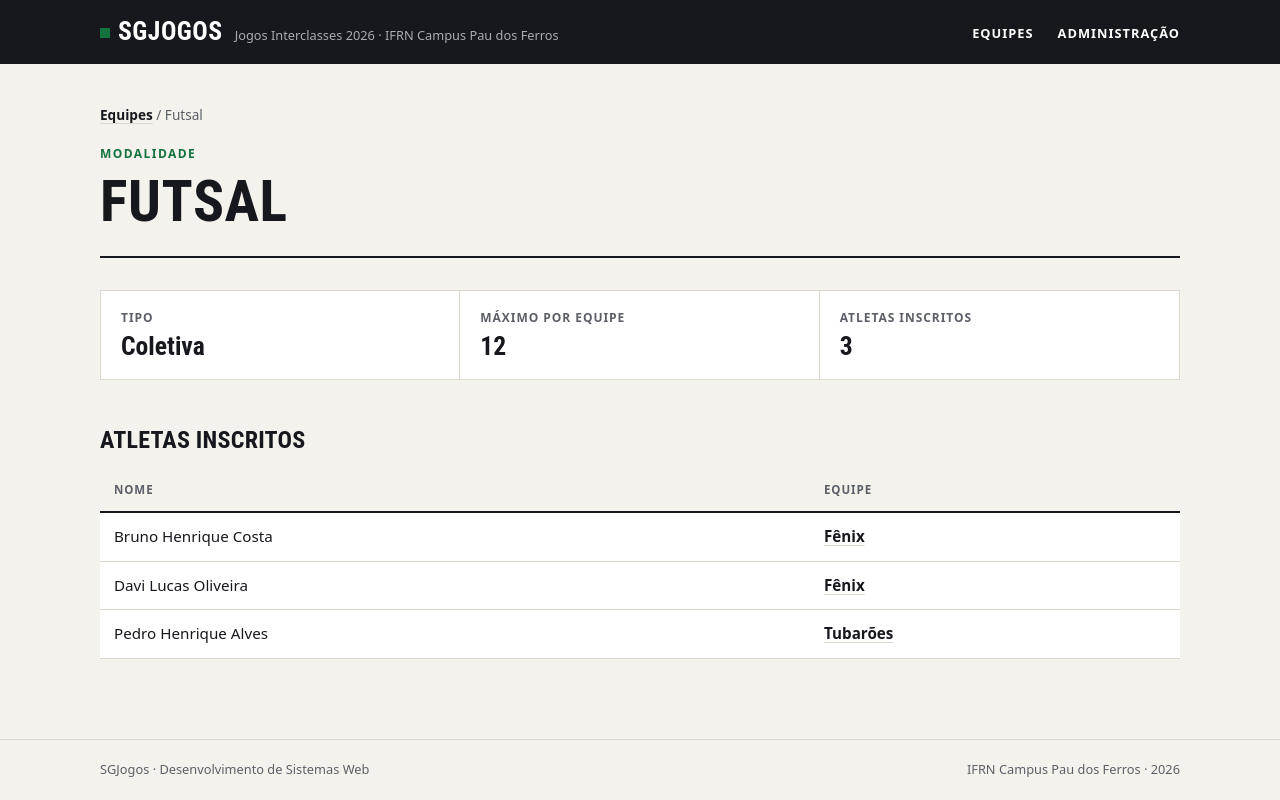
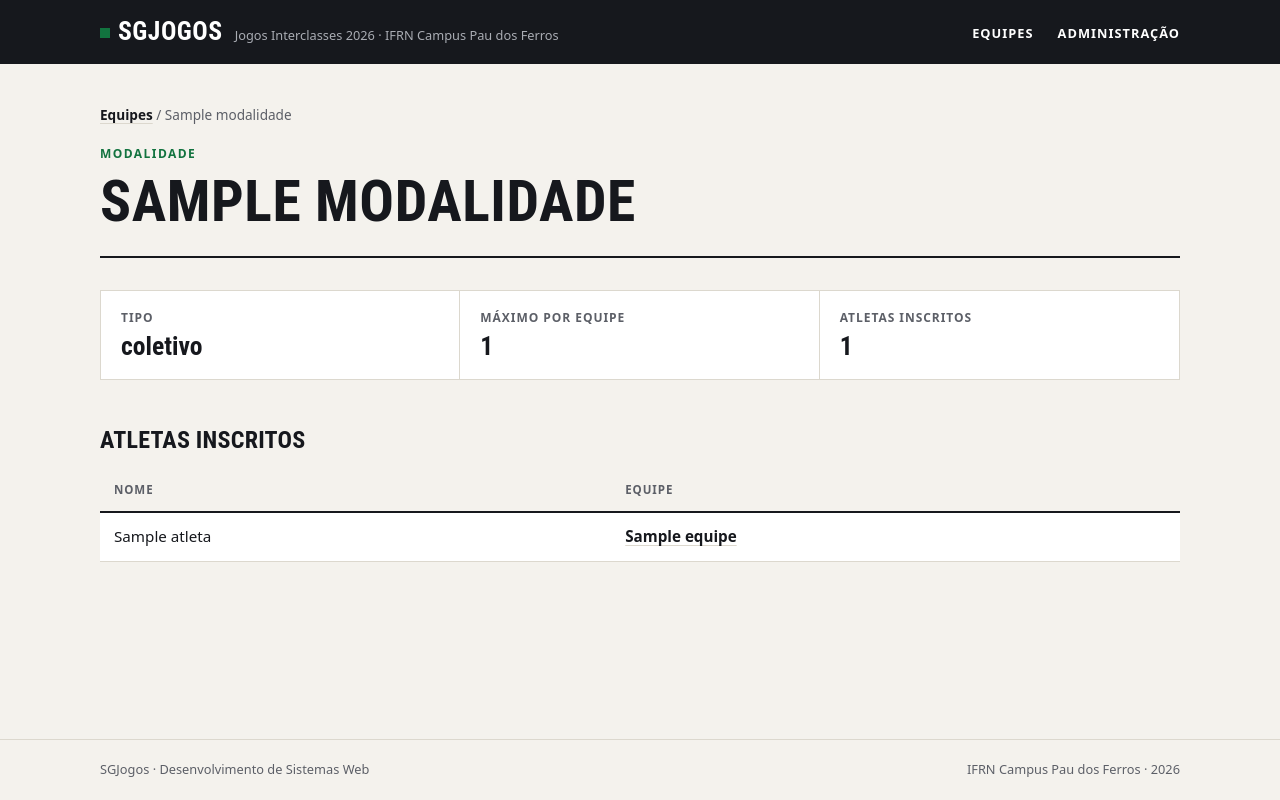
Before and after one commit to NicolasRaony06/prova-dsw, a Django app: template jogos/templates/jogos/modalidade.html in a window 1280 px wide. Run offline with Django 5.2, Linux system fonts and the light colour scheme; the template is opened without the code that fills it: values that come from a table or form of the project are taken from there, others are empty; tables that the repository leaves empty hold one stand-in row (values such as "Sample post"); parts of the project's set-up code (start-up, migrations or seed data) failed here and were passed over.

Commit message:
Add: modalidade template

```diff
--- a/jogos/templates/jogos/modalidade.html
+++ b/jogos/templates/jogos/modalidade.html
@@ -2,25 +2,25 @@
 {% block title %}Futsal | SGJogos{% endblock title %}
 
 {% block main %}
-        <nav class="trilha"><a href="index.html">Equipes</a> / Futsal</nav>
+        <nav class="trilha"><a href="{% url "jogos:index" %}">Equipes</a> / {{modalidade}}</nav>
 
         <header class="topo">
             <span class="sobretitulo">Modalidade</span>
-            <h1>Futsal</h1>
+            <h1>{{modalidade}}</h1>
         </header>
 
         <dl class="numeros">
             <div>
                 <dt>Tipo</dt>
-                <dd>Coletiva</dd>
+                <dd>{{modalidade.tipo}}</dd>
             </div>
             <div>
                 <dt>Máximo por equipe</dt>
-                <dd>12</dd>
+                <dd>{{modalidade.max_atletas}}</dd>
             </div>
             <div>
                 <dt>Atletas inscritos</dt>
-                <dd>3</dd>
+                <dd>{{modalidade.atletas.count}}</dd>
             </div>
         </dl>
 
@@ -34,23 +34,15 @@
                     </tr>
                 </thead>
                 <tbody>
-                    <tr>
-                        <td>Bruno Henrique Costa</td>
-                        <td><a href="equipe.html">Fênix</a></td>
-                    </tr>
-                    <tr>
-                        <td>Davi Lucas Oliveira</td>
-                        <td><a href="equipe.html">Fênix</a></td>
-                    </tr>
-                    <tr>
-                        <td>Pedro Henrique Alves</td>
-                        <td><a href="equipe.html">Tubarões</a></td>
-                    </tr>
-                    <!-- Quando a modalidade não tiver atletas, a tabela deve ter apenas esta linha: -->
-                    <!-- <tr><td class="vazio" colspan="2">Nenhum atleta inscrito nesta modalidade.</td></tr> -->
+                    {% for atleta in modalidade.atletas.all %}
+                        <tr>
+                            <td>{{atleta}}</td>
+                            <td><a href="{% url "jogos:equipe" atleta.equipe.id %}">{{atleta.equipe}}</a></td>
+                        </tr>
+                    {% empty %}
+                        <tr><td class="vazio" colspan="2">Nenhum atleta inscrito nesta modalidade.</td></tr>
+                    {% endfor %}
                 </tbody>
             </table>
         </div>
 {% endblock main %}
-</body>
-</html>
```
